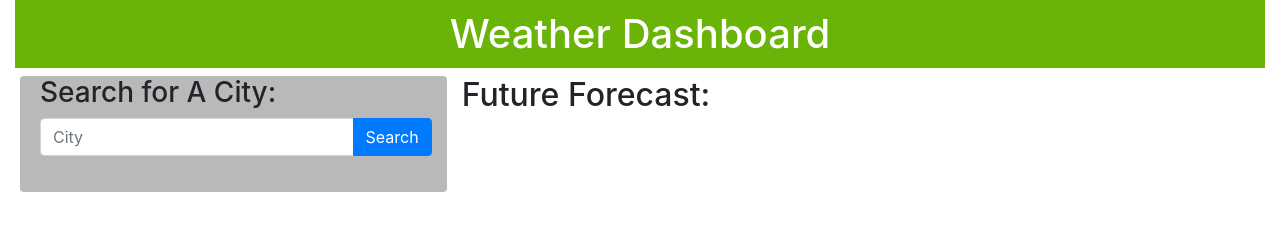
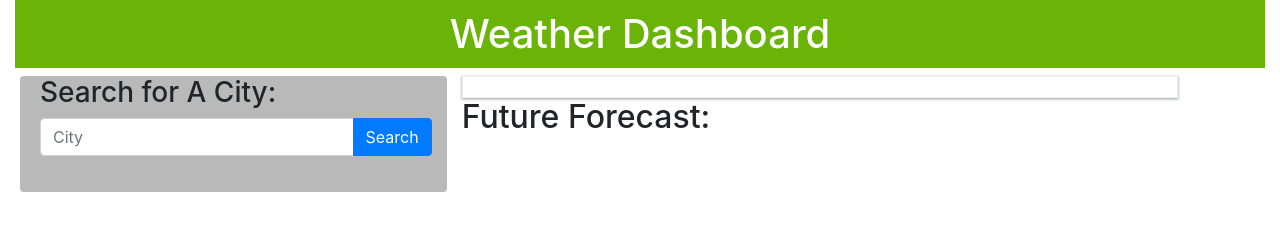
Before and after one commit to fuggcodes/OpenWeather, a plain HTML site: page index.html in a window 1280 px wide. Drawn offline with nearby package versions, Linux system fonts and the light colour scheme; files whose address does not match are found by name.

Commit message:
styling for city weather display

```diff
--- a/assets/css/style.css
+++ b/assets/css/style.css
@@ -23,3 +23,11 @@ h1 {
     margin: 0 0 10px 0;
     box-shadow: 0 0 2px 2px;
 }
+
+.city-display {
+    width: 100%;
+    border: 1px solid #eceff1;
+    box-shadow: rgba(21, 41, 56, 0.3) 0 1px 2px 0,
+    rgba(60, 64, 67, 0.15) 0 1px 3px 1px;
+    padding: 10px;
+}
```
